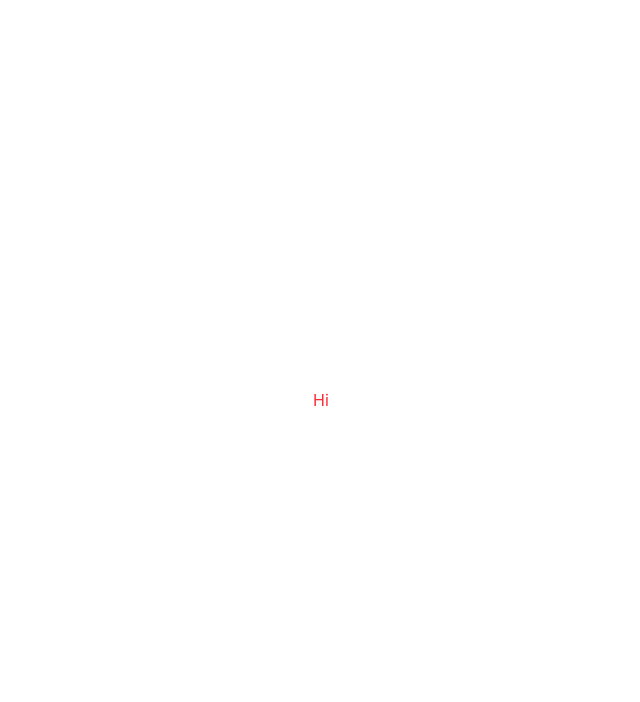
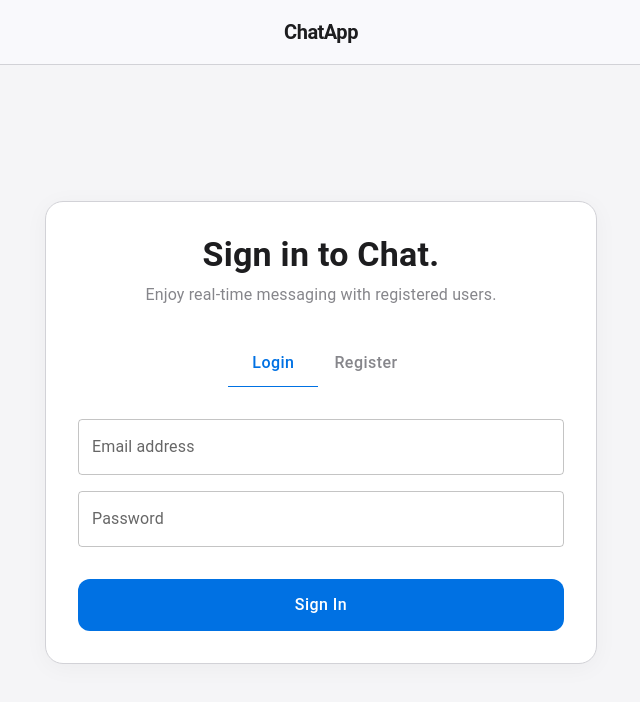
Before and after one commit to dino0908/chat-application, a React (Vite) app in the folder client/: page / in a window 1280 px wide. Shown: the top 702 px of the page, without its empty margins (319-959 px from the left). Built offline with nearby package versions, Linux system fonts and the light colour scheme.

Commit message:
feat: Landing page

```diff
--- a/client/src/pages/Landing.tsx
+++ b/client/src/pages/Landing.tsx
@@ -1,6 +1,117 @@
+import { useState } from 'react';
+import {
+  Box,
+  Tabs,
+  Tab,
+  TextField,
+  Button,
+  Typography,
+  Container,
+  AppBar,
+  Toolbar
+} from '@mui/material';
+
 function Landing() {
-    return (
-        <h1 className="flex items-center justify-center h-screen text-red-500">Hi</h1>
-    )
+  const [activeTab, setActiveTab] = useState(0);
+
+  return (
+    <Box sx={{ bgcolor: '#F5F5F7', minHeight: '100vh', display: 'flex', flexDirection: 'column' }}>
+      {/* Navbar */}
+      <AppBar
+        position="sticky"
+        elevation={0}
+        sx={{
+          bgcolor: 'rgba(251, 251, 253, 0.8)',
+          backdropFilter: 'blur(20px)',
+          borderBottom: '1px solid #d2d2d7'
+        }}
+      >
+        <Toolbar sx={{ justifyContent: 'center' }}>
+          <Typography variant="h6" sx={{ color: '#1d1d1f', fontWeight: 600, letterSpacing: -0.5 }}>
+            ChatApp
+          </Typography>
+        </Toolbar>
+      </AppBar>
+
+      {/* Main Content */}
+      <Container maxWidth="sm" sx={{ flexGrow: 1, display: 'flex', alignItems: 'center', justifyContent: 'center', py: 8 }}>
+        <Box
+          sx={{
+            width: '100%',
+            bgcolor: 'white',
+            p: 4,
+            borderRadius: '18px',
+            boxShadow: '0 4px 24px rgba(0,0,0,0.04)',
+            border: '1px solid #d2d2d7'
+          }}
+        >
+          <Box sx={{ mb: 4, textAlign: 'center' }}>
+            <Typography variant="h4" sx={{ fontWeight: 600, color: '#1d1d1f', mb: 1 }}>
+              {activeTab === 0 ? 'Sign in to Chat.' : 'Create your account.'}
+            </Typography>
+            <Typography variant="body1" sx={{ color: '#86868b' }}>
+              Enjoy real-time messaging with registered users.
+            </Typography>
+          </Box>
+
+          <Tabs
+            value={activeTab}
+            onChange={(_, newValue) => setActiveTab(newValue)}
+            centered
+            sx={{
+              mb: 4,
+              '& .MuiTabs-indicator': { bgcolor: '#0071e3', height: 1.5 },
+              '& .MuiTab-root': { color: '#86868b', textTransform: 'none', fontWeight: 500, fontSize: '1rem' },
+              '& .Mui-selected': { color: '#0071e3 !important' }
+            }}
+          >
+            <Tab label="Login" />
+            <Tab label="Register" />
+          </Tabs>
+
+          {/* Form Fields */}
+          <Box component="form" sx={{ display: 'flex', flexDirection: 'column', gap: 2 }}>
+            {activeTab === 1 && (
+              <TextField
+                fullWidth
+                label="Full Name"
+                variant="outlined"
+              />
+            )}
+            <TextField
+              fullWidth
+              label="Email address"
+              variant="outlined"
+            />
+            <TextField
+              fullWidth
+              label="Password"
+              type="password"
+              variant="outlined"
+            />
+
+            <Button
+              fullWidth
+              variant="contained"
+              disableElevation
+              sx={{
+                mt: 2,
+                py: 1.5,
+                borderRadius: '12px',
+                bgcolor: '#0071e3',
+                textTransform: 'none',
+                fontSize: '1rem',
+                fontWeight: 500,
+                '&:hover': { bgcolor: '#0077ed' }
+              }}
+            >
+              {activeTab === 0 ? 'Sign In' : 'Continue'}
+            </Button>
+          </Box>
+        </Box>
+      </Container>
+    </Box>
+  );
 }
-export default Landing
+
+export default Landing;
```
